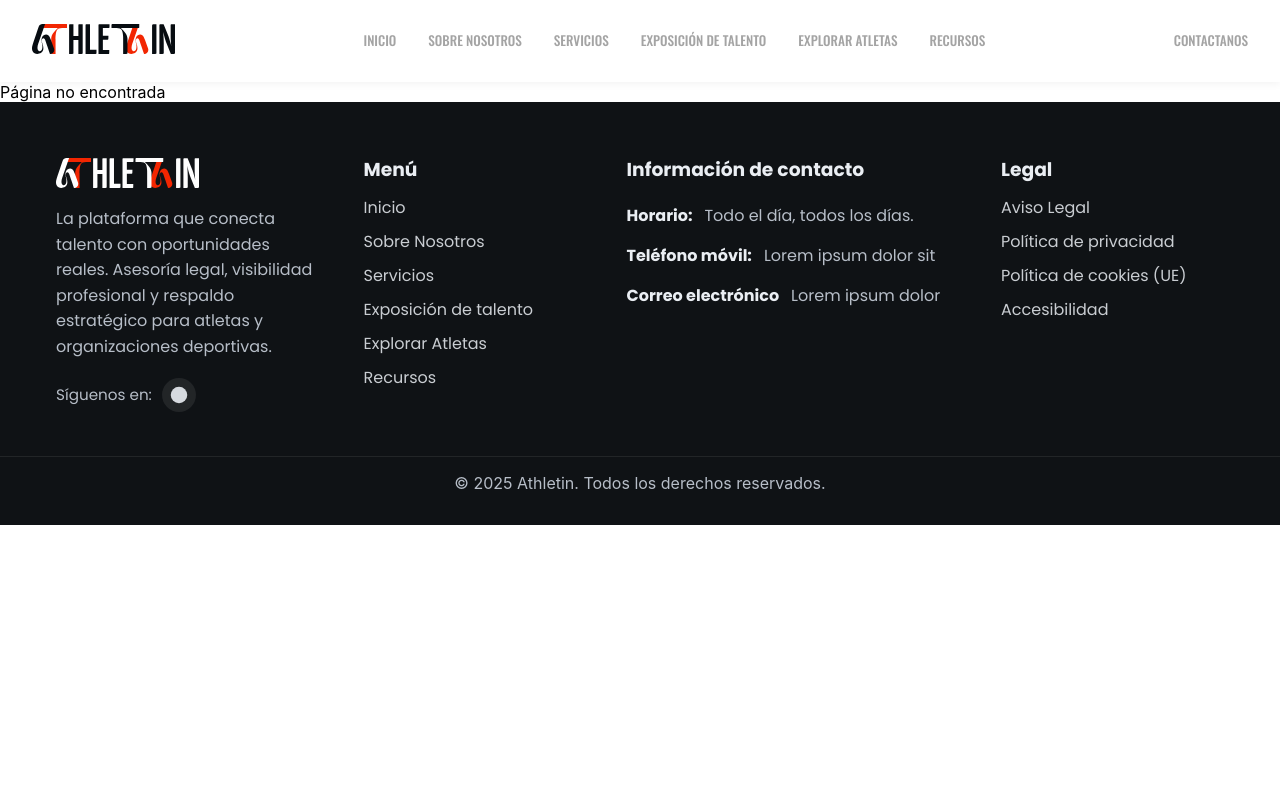
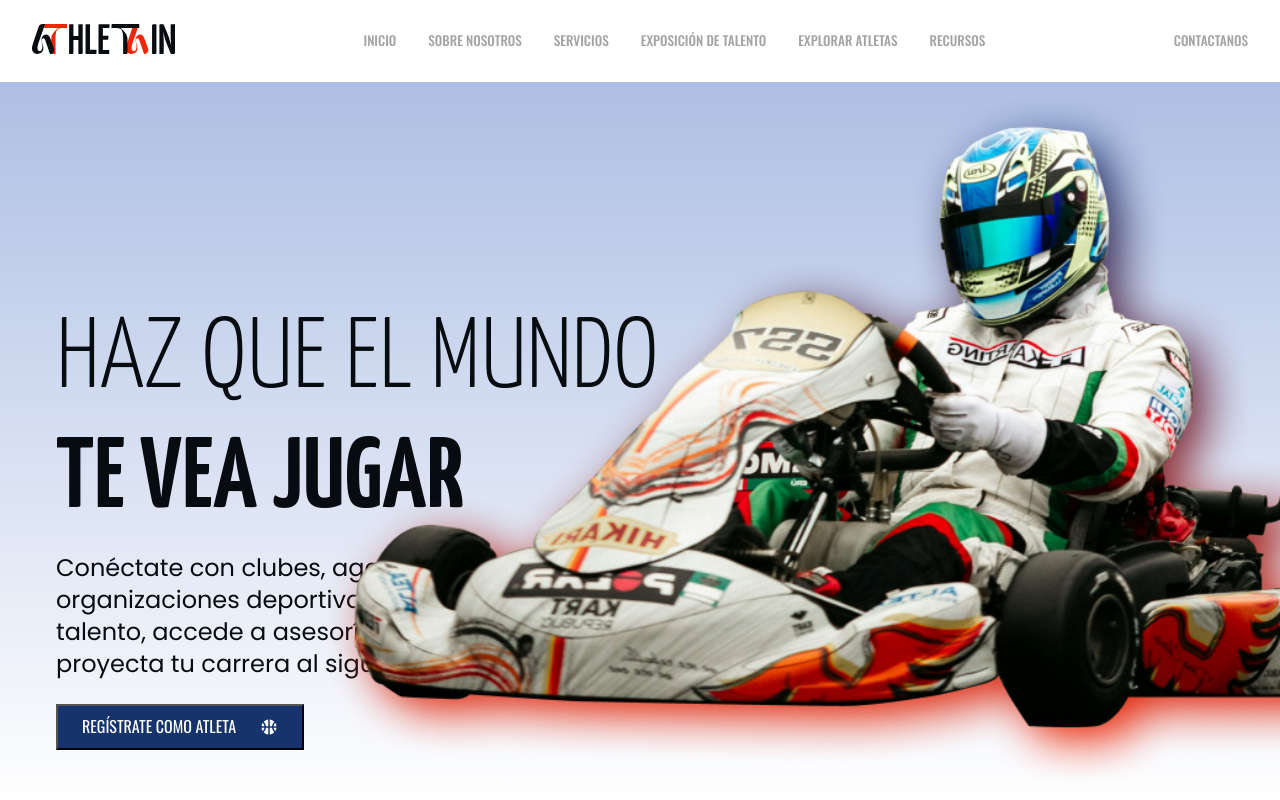
Before and after one commit to CrisMen2610/Athletain, a React (Create React App) app: page / in a window 1280 px wide. Shown: the top 800 px of the page. Built offline with nearby package versions, Linux system fonts and the light colour scheme; no server answers.

Commit message:
fix(router): modify router

```diff
--- a/src/App.tsx
+++ b/src/App.tsx
@@ -1,21 +1,20 @@
 import React from "react";
-import { BrowserRouter, Routes, Route } from "react-router-dom";
+import { Routes, Route, HashRouter } from "react-router-dom";
 import Header from "./layouts/header/Header";
 import Home from "./pages/Home/Home";
 import Footer from "./layouts/footer/Footer";
 import AboutUs from "@pages/about-us/About-Us";
 
 const App: React.FC = () => (
-  <BrowserRouter>
+  <HashRouter>
     <Header />
     <Routes>
-      <Route path="/Athletain" element={<Home />} />
+      <Route path="/" element={<Home />} />
       <Route path="/sobre_nosotros" element={<AboutUs />} />
-      {/* Ruta para páginas no encontradas */}
       <Route path="*" element={<div>Página no encontrada</div>} />
     </Routes>
     <Footer />
-  </BrowserRouter>
+  </HashRouter>
 );
 
 export default App;
```
